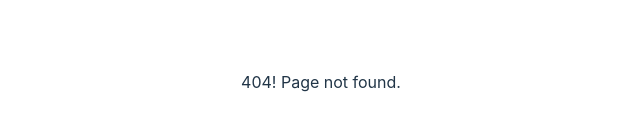
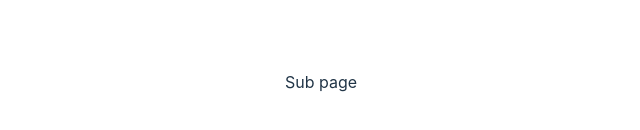
Before and after one commit to MrProctor/vite-sandbox, a React (Vite) app: page /vite-sandbox/sub in a window 1280 px wide. Before the commit this address had no page. Shown: the part 318-448 px from the top of the page, without its empty margins (319-959 px from the left). Built offline with nearby package versions, Linux system fonts and the light colour scheme.

Commit message:
sub main page

```diff
--- a/src/App.tsx
+++ b/src/App.tsx
@@ -2,11 +2,13 @@ import './App.css'
 import {MainPage} from './pages/main-page';
 import {BrowserRouter, Route, Routes} from 'react-router-dom';
 import NotFoundPage from './pages/not-found-page';
+import {SubMainPage} from '@/pages/sub-main-page';
 
 function App() {
     return <BrowserRouter>
         <Routes>
-            <Route path='/' element={<MainPage />} />
+            <Route path='vite-sandbox/' element={<MainPage />} />
+            <Route path='vite-sandbox/sub' element={<SubMainPage />} />
             <Route path="*" element={<NotFoundPage />} />
         </Routes>
     </BrowserRouter>
--- /dev/null
+++ b/src/pages/sub-main-page/index.tsx
@@ -0,0 +1,5 @@
+export function SubMainPage() {
+    return <main>
+        Sub page
+    </main>
+}
```
